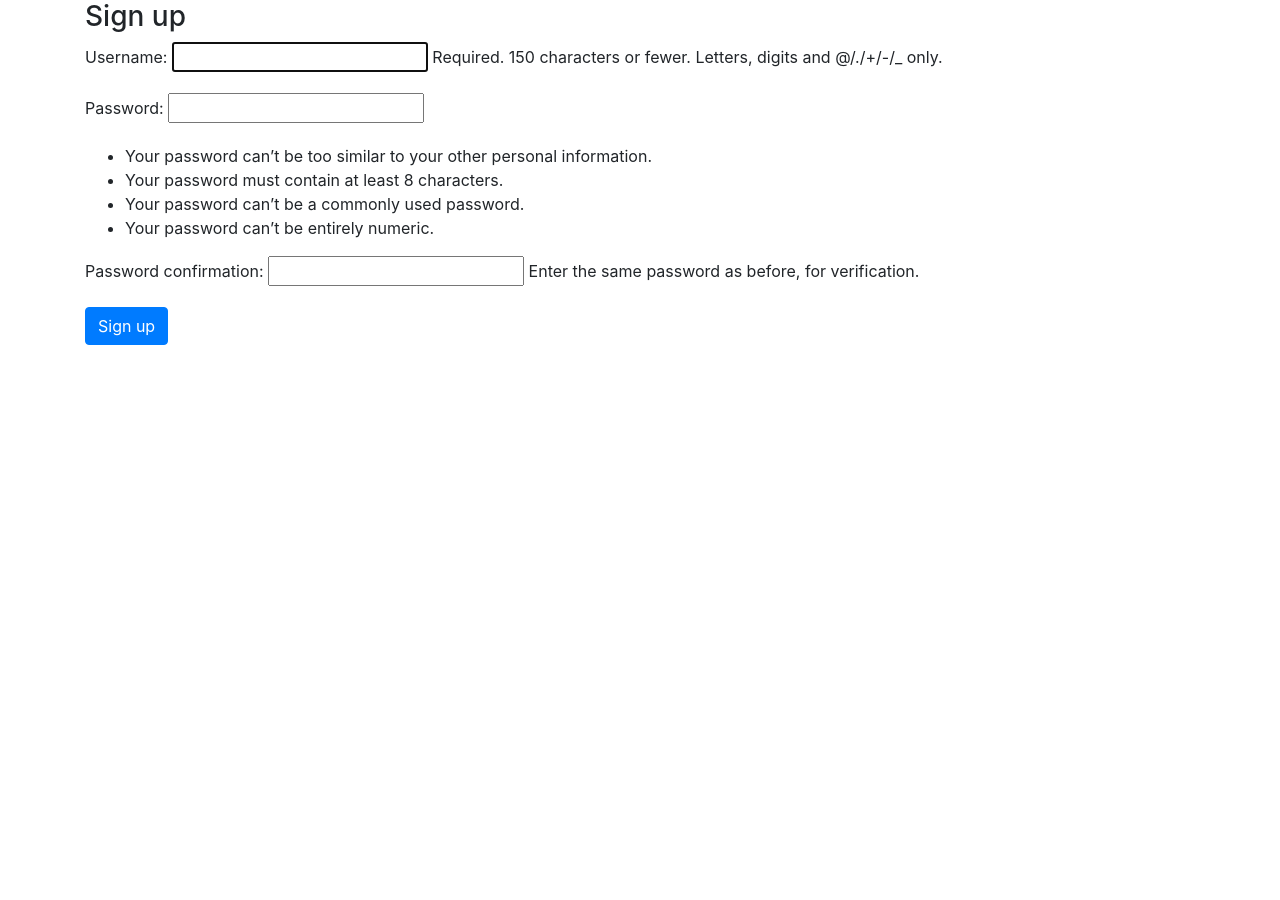
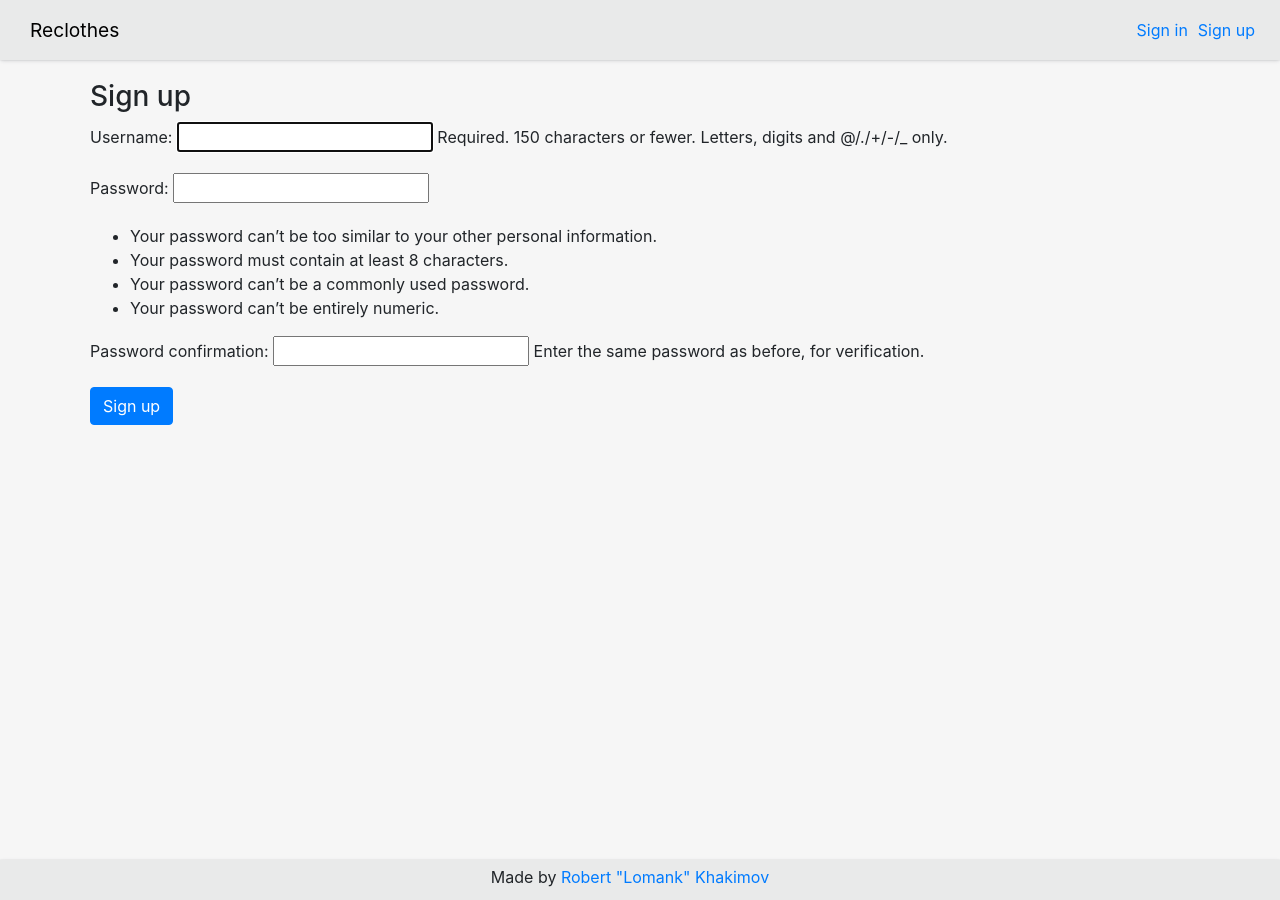
Before and after one commit to Lomank123/reclothes, a Django app: page /auth/signup/ in a window 1280 px wide. Before the commit the page ends 345 px from the top, so only its background shows below. Run offline with Django 4.2, Linux system fonts and the light colour scheme; some libraries are stand-ins or nearby versions.

Commit message:
Frontend, restructure and output data change
- Slightly change the output data for home page. Rename some fields and now there'll be product ids as well.
- Add /reclothes folder to static where main files such as favicon or styles for layout will be contained
- Design for home page

```diff
--- /dev/null
+++ b/reclothes/static/reclothes/css/styles.css
@@ -0,0 +1,57 @@
+/* General */
+a, a:hover, a:active, a:visited, a:focus {
+	text-decoration:none;
+}
+body {
+  background-color: #f6f6f6;
+}
+header {
+	display: flex;
+	justify-content: space-between;
+	box-shadow: 0px 0px 1px 0px rgb(61 66 81 / 20%), 0px 1px 4px -1px rgb(61 66 81 / 30%);
+  min-height: 60px;
+  background-color: #a2a5a428;
+}
+footer {
+  display: flex;
+  justify-content: center;
+	width: 100%;
+	text-align: center;
+	padding-right: 20px;
+  box-shadow: 0px 0px 1px 0px rgb(61 66 81 / 20%), 0px 1px 4px -1px rgb(61 66 81 / 30%);
+  min-height: 40px;
+  background-color: #a2a5a428;
+}
+
+.container {
+  padding: 20px;
+  min-height: 100vh;
+}
+.author-info-span {
+  padding: 5px;
+  margin-bottom: 2px;
+}
+
+/* Logo */
+.logo {
+  width: auto;
+  display: flex;
+  align-items: center;
+  padding: 10px;
+  margin-left: 20px;
+  font-size: larger;
+}
+a.logo, a.logo:hover, a.logo:active, a.logo:visited, a.logo:focus {
+  color: black;
+}
+
+.auth-text {
+  display: flex;
+  width: auto;
+  align-items: center;
+  margin-right: 20px;
+}
+
+.auth-link {
+  padding: 5px;
+}
--- a/reclothes/templates/layout/base.html
+++ b/reclothes/templates/layout/base.html
@@ -11,16 +11,43 @@
     {% block styles %}
     {% endblock styles %}
     <!-- Favicon -->
-    <link rel="shortcut icon" type="image/png" href="{% static 'catalogue/images/favicon.ico' %}"/>
+    <link rel="shortcut icon" type="image/png" href="{% static 'reclothes/images/favicon.ico' %}"/>
+    <!-- Styles -->
+    <link rel="stylesheet" type="text/css" href="{% static 'reclothes/css/styles.css' %}">
 		<!-- Title -->
     <title>Reclothes | {% block title %}{% endblock title %}</title>
   </head>
 
   <body>
+    <header>
+			<a class="logo" href="{% url 'catalogue:home' %}">Reclothes</a>
+			<div class="auth-text">
+        {% if user.is_authenticated %}
+					<span class="auth-link">Welcome, <a href="">{{ user.username }}</a></span>
+          <a href="{% url 'accounts:logout' %}" class="auth-link">Log out</a>
+        {% else %}
+          <a href="{% url 'accounts:login' %}" class="auth-link">Sign in</a>
+          <a href="{% url 'accounts:signup' %}" class="auth-link">Sign up</a>
+        {% endif %}
+			</div>
+    </header>
+
     <div class="container">
       {% block content %}
       {% endblock content %}
     </div>
+
+    <footer>
+			<span class="author-info-span">
+				Made by
+				<a
+					href="https://github.com/Lomank123"
+					target="_blank"
+					rel="noopener noreferrer">
+					Robert "Lomank" Khakimov
+				</a>
+			</span>
+    </footer>
   </body>
 
   <!-- jQuery first, then Popper.js, then Bootstrap JS -->
```
Also changed, not shown: reclothes/catalogue/repositories.py (+6 -5 lines), reclothes/static/catalogue/js/home.js (+46 -7 lines), reclothes/static/reclothes/images/favicon.ico (renamed from reclothes/static/catalogue/images/favicon.ico).
